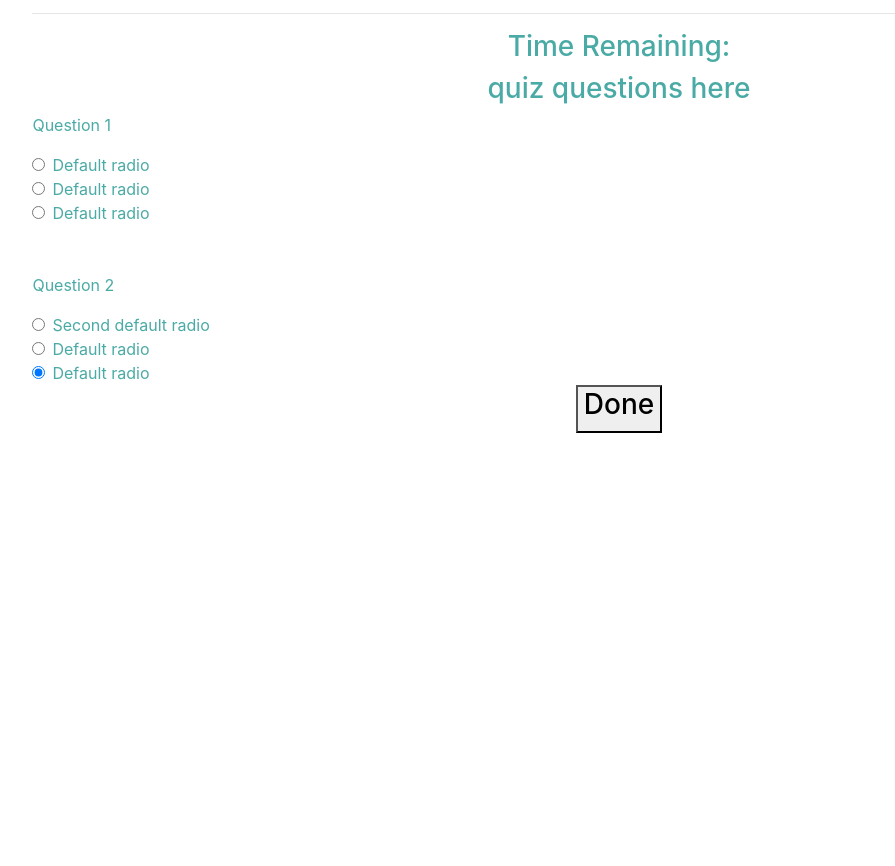
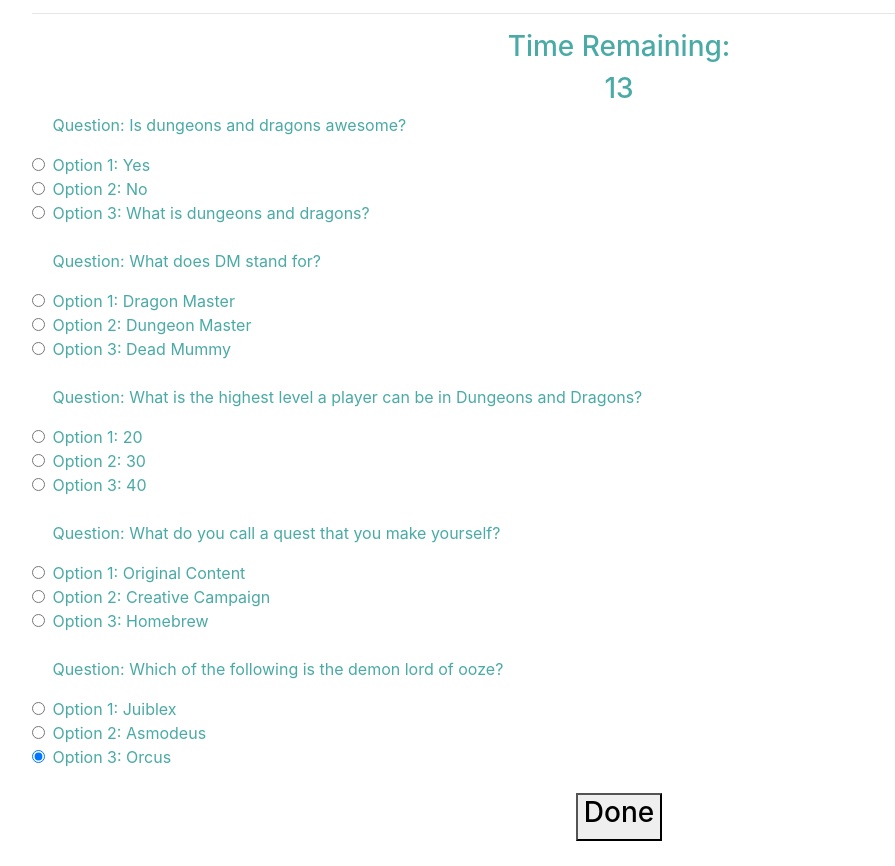
Before and after one commit to TessFagan/TriviaGame, a plain HTML site: page index.html in a window 1280 px wide. Both pictures are taken after a click on the button "Start". Shown: the part 67-933 px from the top of the page, without its empty margins (21-916 px from the left). Before the commit the page ends 800 px from the top, so only its background shows below. Drawn offline with nearby package versions, Linux system fonts and the light colour scheme.

Commit message:
dynamically added questions with jquery

```diff
--- a/assets/javascript/app.js
+++ b/assets/javascript/app.js
@@ -1,17 +1,17 @@
 var state = 1
 var intervalId;
 console.log(state)
-var maxtime = 5
-// FOR NOW ITS 5 FOR MY SANITY
+var maxtime = 15
+// FOR NOW ITS 15 FOR MY SANITY
 
 // toggle states
 $("#startbutton").click(function () {
     $("#state2").toggleClass("off")
     $("#state1").toggleClass("off")
     state = 2
-    console.log(state)
+    console.log(state);
     generatequiz()
-    console.log($("#hello"))
+    console.log("hello");
 
     var counter = maxtime
 
@@ -32,12 +32,12 @@ $("#startbutton").click(function () {
 });
 
 $("#donebutton").click(function () {
-    $("#state2").toggleClass("off")
-    $("#state3").toggleClass("off")
+    clearInterval(intervalId);
+    $("#seconds").text(maxtime);
+    $("#state2").toggleClass("off");
+    $("#state3").toggleClass("off");
     state = 3
     console.log(state)
-    clearInterval(intervalId);
-    $("#seconds").text(maxtime);
 });
 
 $("#playagainbutton").click(function () {
@@ -109,17 +109,34 @@ var arrayofquestions = [q1, q2, q3, q4, q5]
 //     }
 // }
 
-// console.log(q1)
-// console.log(arrayofquestions[1].questiontext[1])
+// dynamically create quiz questions  with jquery
+function generatequiz() {
 
-// dynamically create quiz questions  with jquery
-
- //   <td>`+ response.Title + `</td>
-    //   <td>`+ response.Year + `</td>
-    //   <td>`+ response.Actors + `</td>
-
-
-
-    // input type="radio" id="q1.1" value =` + q1.choice1[1] + `">` + q1.choice1[0] + `</input>
-    //         <input type="radio" id="q1.2" value =` + q1.choice2[1] + `">` + q1.choice2[0] + `</input>
-    //         <input type="radio" id="q1.3" value =` + q1.choice3[1] + `">` + q1.choice3[0] + `</input>
+    for (var i = 0; i < arrayofquestions.length; i++) {
+        $("#quizcontent").append(`
+        <div class="form-check">
+            <p> Question: ${arrayofquestions[i].questiontext[0]}</p>
+            <input class="form-check-input" type="radio" name="exampleRadios" id="exampleRadios1"
+            value="option1" checked>
+            <label class="form-check-label" for="exampleRadios1">
+            Option 1: ${arrayofquestions[i].choice1[0]}
+            </label>
+        </div>
+        <div class="form-check">
+            <input class="form-check-input" type="radio" name="exampleRadios" id="exampleRadios1"
+            value="option1" checked>
+            <label class="form-check-label" for="exampleRadios1">
+            Option 2: ${arrayofquestions[i].choice2[0]}
+            </label>
+        </div>
+        <div class="form-check">
+            <input class="form-check-input" type="radio" name="exampleRadios" id="exampleRadios1"
+            value="option1" checked>
+            <label class="form-check-label" for="exampleRadios1">
+            Option 3: ${arrayofquestions[i].choice3[0]}
+            </label>
+        </div>
+        <br>
+        `)
+    }
+}
--- a/index.html
+++ b/index.html
@@ -32,9 +32,11 @@
                             <h3 id="seconds"></h3>
                         </div>
                         <div id="quizquestions">
-                            <h3>quiz questions here</h3>
-                            <p>Question 1</p>
+                            <div id="quizcontent">
+                            </div>
+                            <!-- <h3>quiz questions here</h3>
                             <div class="form-check">
+                                <p>Question 1</p>
                                 <input class="form-check-input" type="radio" name="exampleRadios" id="exampleRadios1"
                                     value="option1" checked>
                                 <label class="form-check-label" for="exampleRadios1">
@@ -65,25 +67,12 @@
                                     Second default radio
                                 </label>
                             </div>
-                            <div class="form-check">
-                                <input class="form-check-input" type="radio" name="exampleRadios" id="exampleRadios1"
-                                    value="option1" checked>
-                                <label class="form-check-label" for="exampleRadios1">
-                                    Default radio
-                                </label>
+                        </div> -->
+                            <div class="button">
+                                <button type="button" id="donebutton">
+                                    <h3>Done</h3>
+                                </button>
                             </div>
-                            <div class="form-check">
-                                <input class="form-check-input" type="radio" name="exampleRadios" id="exampleRadios1"
-                                    value="option1" checked>
-                                <label class="form-check-label" for="exampleRadios1">
-                                    Default radio
-                                </label>
-                            </div>
-                        </div>
-                        <div class="button">
-                            <button type="button" id="donebutton">
-                                <h3>Done</h3>
-                            </button>
                         </div>
                     </div>
                     <div id="state3" class="off">
```
